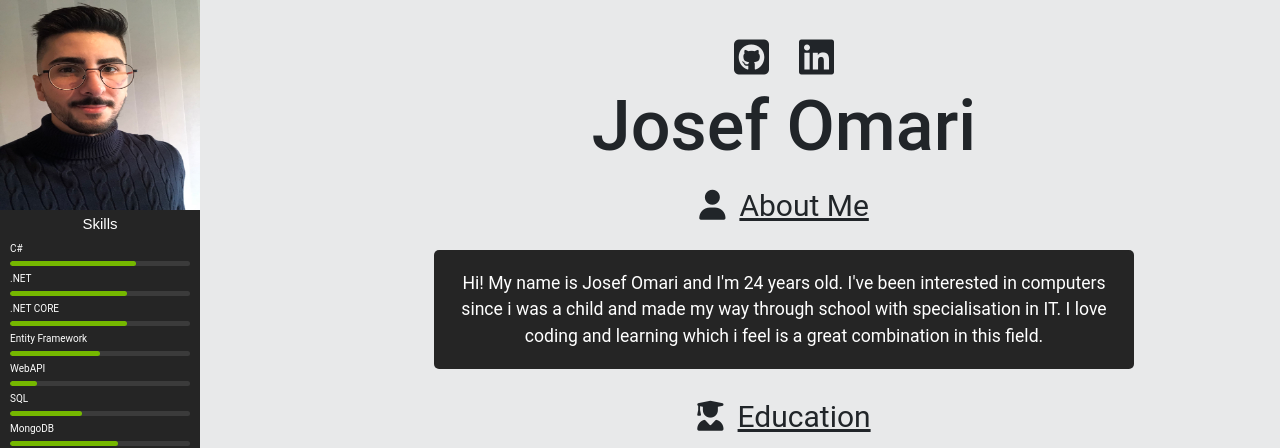
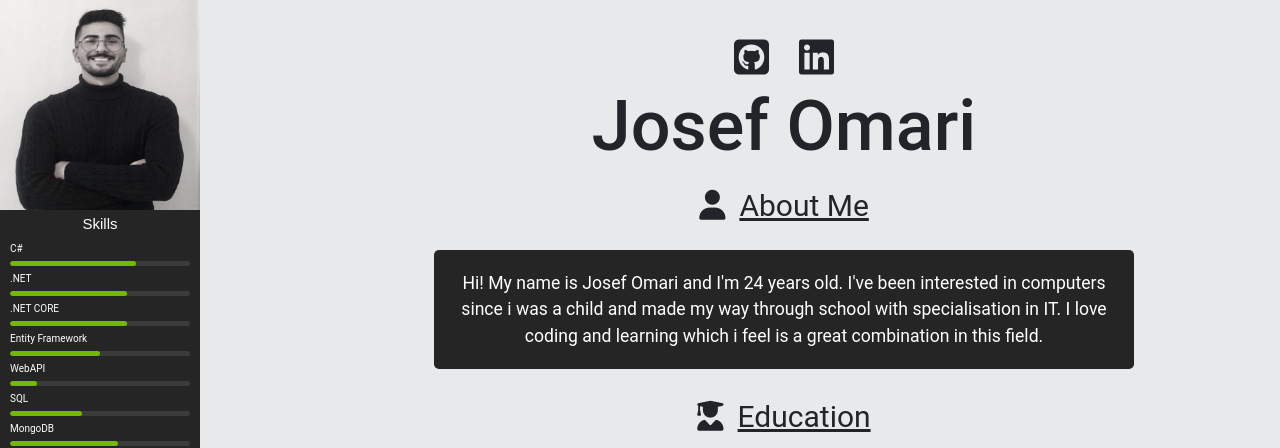
Before and after one commit to josefomari/josefomari.github.io, a plain HTML site: page index.html in a window 1280 px wide. Shown: the top 448 px of the page. Drawn offline with nearby package versions, Linux system fonts and the light colour scheme.

Commit message:
cv profile picture change

```diff
--- a/index.html
+++ b/index.html
@@ -14,7 +14,7 @@
     <div class="sidebar-container">
 
         <div class="sidebar">
-            <img src="images/cvproffe.jpg" alt="Profile Picture">
+            <img src="images/cvprofilbild.jpg" alt="Profile Picture">
 
 
             <h2 id="h2Skills"> Skills </h2>
```
Also changed, not shown: images/cvprofilbild.jpg (added).
